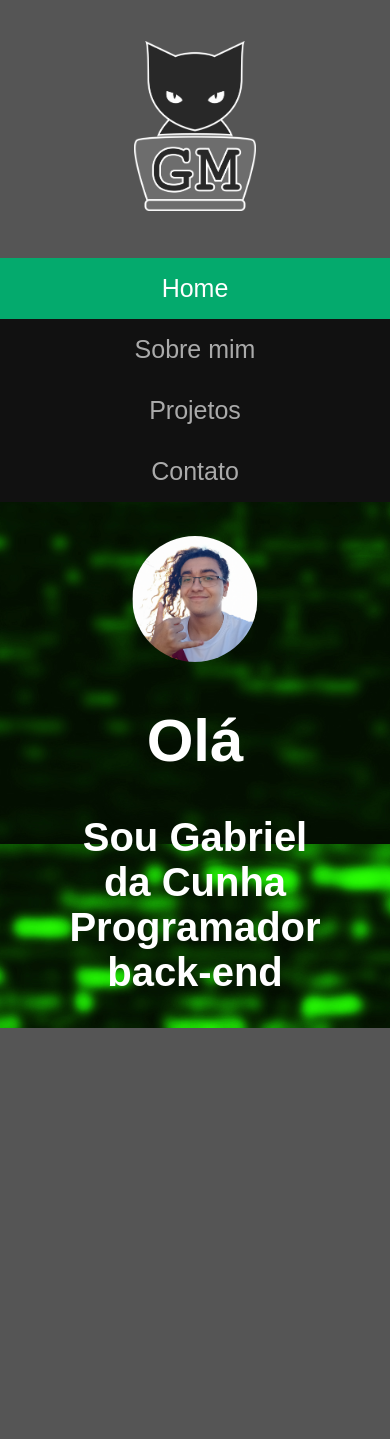
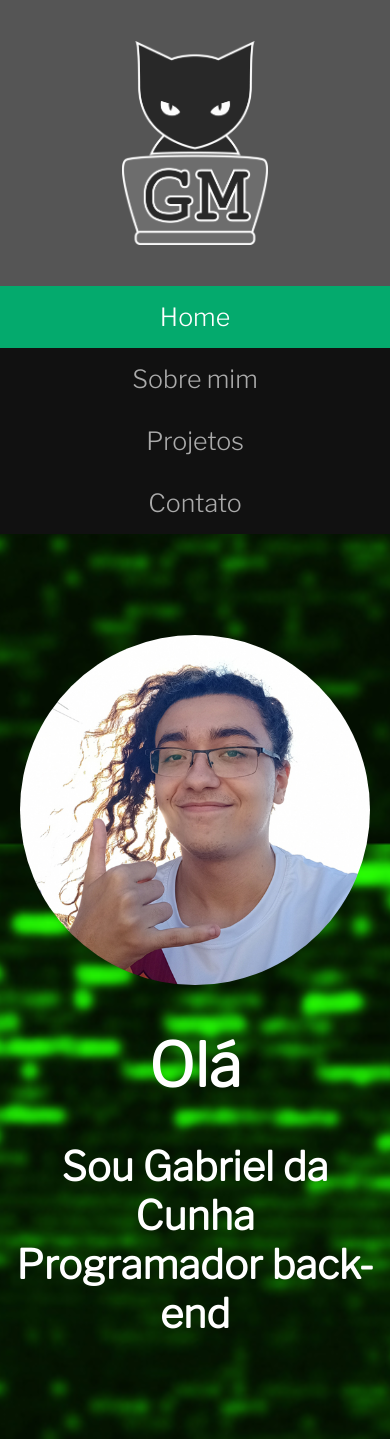
Before and after one commit to Tuuca/Portfolio, a Flask app: page /home in a window 390 px wide. Before the commit the page ends 1028 px from the top, so only its background shows below. Run offline with Flask 2, Linux system fonts and the light colour scheme.

Commit message:
Fonte externa e imagem responsiva

```diff
--- a/src/static/style.css
+++ b/src/static/style.css
@@ -72,7 +72,7 @@ main {
 
 body {
   margin: 0;
-  font-family: Arial, Helvetica, sans-serif;
+  font-family: 'Libre Franklin', sans-serif;
   background-image: url("image/fundo.jpg");
   background-repeat: no-repeat;
   background-size: cover;
@@ -83,10 +83,7 @@ body {
 
 .meio {
   text-align: center;
-  position: absolute;
-  top: 50%;
-  left: 50%;
-  transform: translate(-50%, -50%);
+  margin: 100px auto;
   color: white;
 }
 
@@ -118,8 +115,10 @@ h3 {
 
 .foto {
   border-radius: 50%;
-  width: 50%;
-  height: 50%;
+  width: 400px;
+  height: 400px;
+  margin-left: auto;
+  margin-right: auto;
 }
 
 .foto2 {
@@ -135,13 +134,20 @@ h3 {
   width: 200px;
   height: 200px;
   margin: 25px;
+  display: block;
+  margin-left: auto + 25;
+  margin-right: auto;
 }
 
 .iconezinho {
-  width: 122px;
-  height: 170px;
+  width: 146px;
+  height: 204px;
   margin: 25px;
+  display: block;
+  margin-left: auto;
+  margin-right: auto;
 }
+
 
 .bloco {
   display: grid;
@@ -151,9 +157,24 @@ h3 {
   height: 40%;
   margin: 100px auto;
   border-radius: 60px;
+  word-break: break-word;
 }
 
 @media (max-width: 700px) {
+
+  body{
+    background-image: url("image/fundo2.jpg");
+  }
+
+  .foto {
+    width: 350px;
+    height: 350px;
+  }
+
+  .icone {
+    margin-left: auto;
+  }
+
   .bloco {
     grid-template-columns: 1fr;
   }
--- a/src/templates/home.html
+++ b/src/templates/home.html
@@ -3,9 +3,13 @@
 
 <head>
     <meta charset="UTF-8">
+    <link rel="shortcut icon" type="imagem/x-icon" href="../static/image/logo.png">
     <meta http-equiv="X-UA-Compatible" content="IE=edge">
     <meta name="viewport" content="width=device-width, initial-scale=1.0">
     <link rel="stylesheet" href="../static/style.css">
+    <link rel="preconnect" href="https://fonts.googleapis.com">
+    <link rel="preconnect" href="https://fonts.gstatic.com" crossorigin>
+    <link href="https://fonts.googleapis.com/css2?family=Libre+Franklin:wght@300&display=swap" rel="stylesheet">
     <title>Gabriel - Portifólio</title>
 </head>
 
@@ -21,7 +25,10 @@
     </div>
     <div class="content">
         <div class="meio">
-            <img src="../static/image/foto1.jpg" alt="Foto" class="foto">
+            <picture>
+                <source media="(min-width:700px)" srcset="../static/image/foto1.jpg" class="foto">
+                <img src="../static/image/foto2.jpg" alt="MDN" class="foto">
+            </picture>
             <h1>
                 Olá
             </h1>
--- a/src/templates/sobre.html
+++ b/src/templates/sobre.html
@@ -3,9 +3,13 @@
 
 <head>
     <meta charset="UTF-8">
+    <link rel="shortcut icon" type="imagem/x-icon" href="../static/image/logo.png">
     <meta http-equiv="X-UA-Compatible" content="IE=edge">
     <meta name="viewport" content="width=device-width, initial-scale=1.0">
     <link rel="stylesheet" href="../static/style.css">
+    <link rel="preconnect" href="https://fonts.googleapis.com">
+    <link rel="preconnect" href="https://fonts.gstatic.com" crossorigin>
+    <link href="https://fonts.googleapis.com/css2?family=Libre+Franklin:wght@300&display=swap" rel="stylesheet">
     <title>Sobre mim</title>
 </head>
 
```
Also changed, not shown: src/templates/contato.html (+7 -3 lines), src/templates/projetos.html (+7 -1 lines), src/static/image/conhecimento.jpg (deleted), src/static/image/foto1.jpg, src/static/image/foto2.jpeg (deleted), src/static/image/foto2.jpg (added), src/static/image/fundo2.jpg (added).
